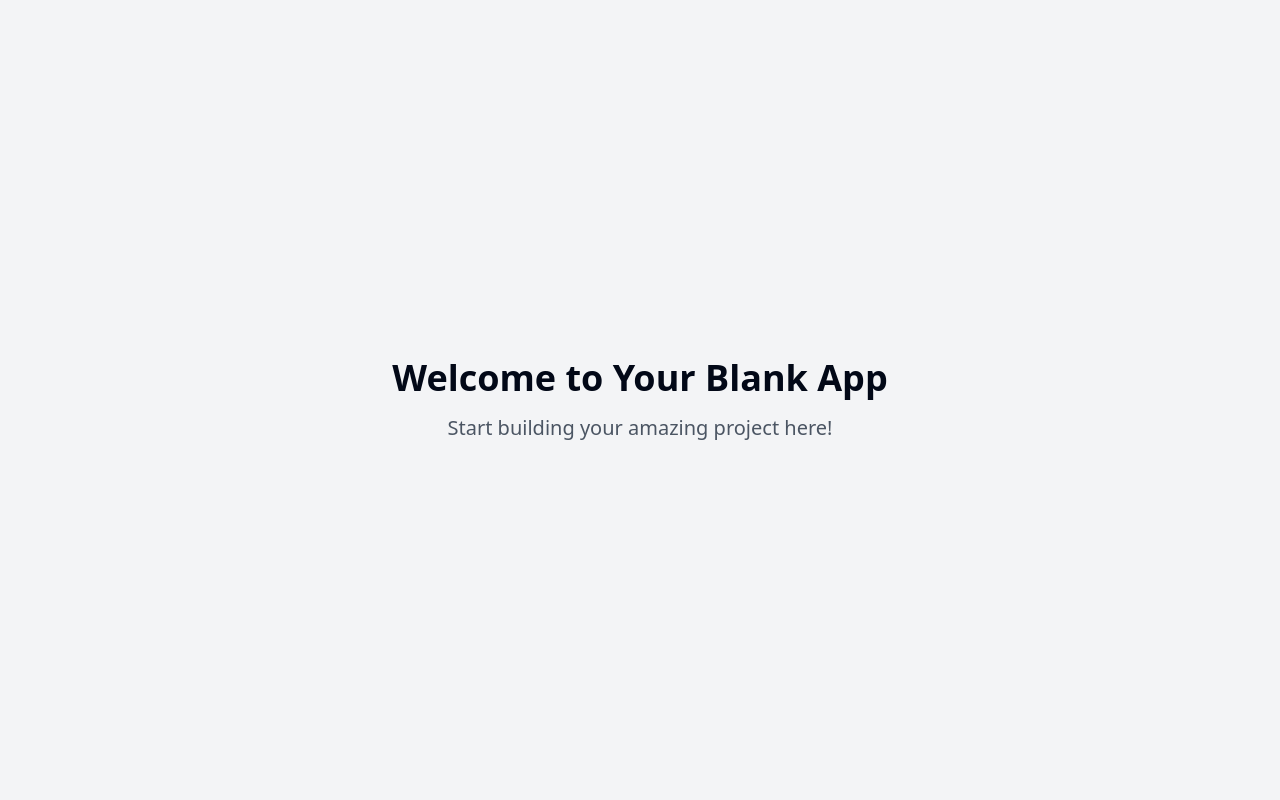
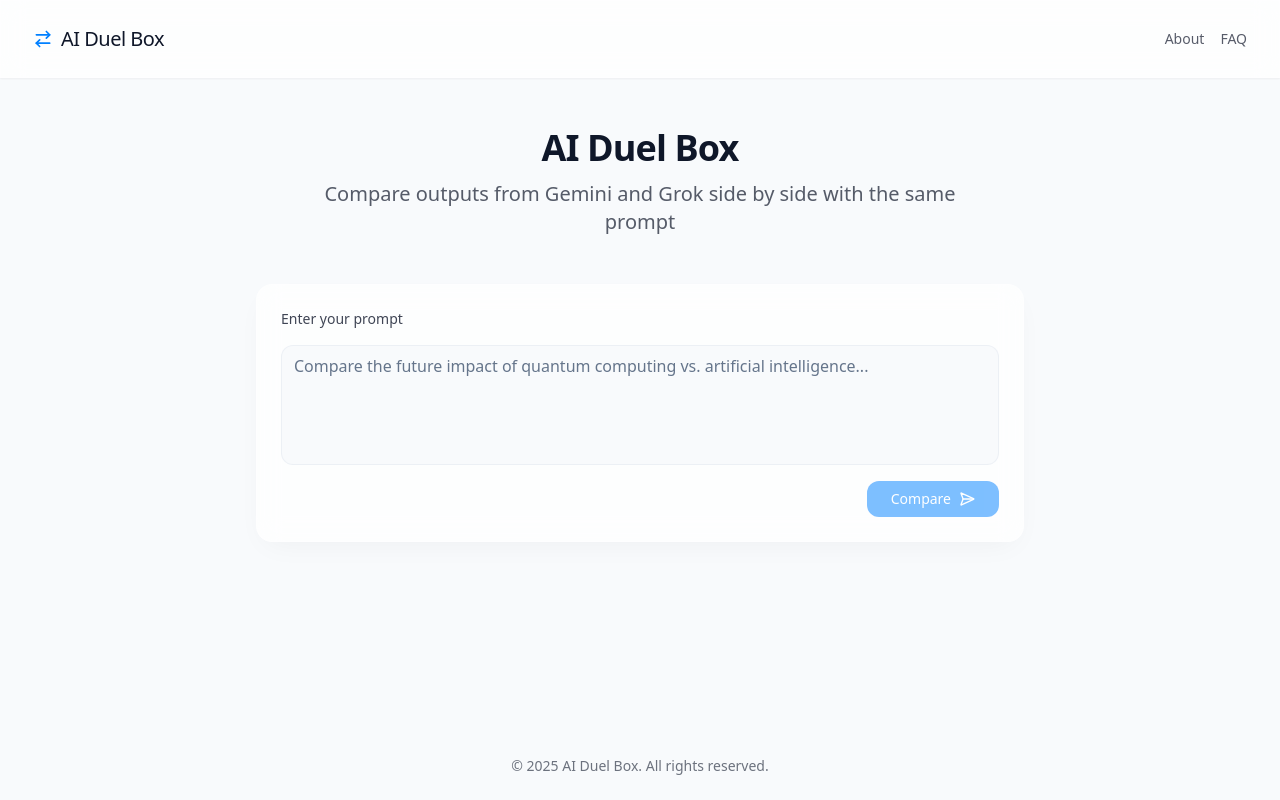
Before and after one commit to apy0108/ai-duel-box, a React (Vite) app: page / in a window 1280 px wide. Built offline with nearby package versions, Linux system fonts and the light colour scheme.

Commit message:
feat: Implement AI comparison feature
Adds functionality to compare outputs from two AI models (Gemini and Grok) by providing a shared prompt input and displaying the results side-by-side.

```diff
--- /dev/null
+++ b/src/components/ComparisonInterface.tsx
@@ -0,0 +1,62 @@
+
+import React, { useState } from 'react';
+import PromptInput from './PromptInput';
+import OutputBox from './OutputBox';
+import { toast } from 'sonner';
+
+const ComparisonInterface: React.FC = () => {
+  const [prompt, setPrompt] = useState('');
+  const [isLoading, setIsLoading] = useState(false);
+  const [geminiOutput, setGeminiOutput] = useState('');
+  const [grokOutput, setGrokOutput] = useState('');
+
+  const handleSubmitPrompt = async (inputPrompt: string) => {
+    setPrompt(inputPrompt);
+    setIsLoading(true);
+    setGeminiOutput('');
+    setGrokOutput('');
+
+    try {
+      // Simulate API calls to Gemini and Grok
+      // In a real implementation, these would be actual API calls
+      setTimeout(() => {
+        setGeminiOutput(`Gemini's response to: "${inputPrompt}"\n\nThis is a simulated response. In a real implementation, this would be the actual response from Gemini API.`);
+      }, 2000);
+
+      setTimeout(() => {
+        setGrokOutput(`Grok's response to: "${inputPrompt}"\n\nThis is a simulated response. In a real implementation, this would be the actual response from Grok API.`);
+        setIsLoading(false);
+      }, 3000);
+
+    } catch (error) {
+      console.error('Error fetching AI responses:', error);
+      toast.error('Failed to get responses. Please try again.');
+      setIsLoading(false);
+    }
+  };
+
+  return (
+    <div className="w-full flex flex-col items-center gap-10 pb-10">
+      <div className="w-full max-w-4xl">
+        <PromptInput onSubmit={handleSubmitPrompt} isLoading={isLoading} />
+      </div>
+
+      {(prompt || isLoading) && (
+        <div className="w-full max-w-6xl grid grid-cols-1 md:grid-cols-2 gap-6 px-4">
+          <OutputBox
+            title="Gemini"
+            content={geminiOutput}
+            isLoading={isLoading}
+          />
+          <OutputBox
+            title="Grok"
+            content={grokOutput}
+            isLoading={isLoading}
+          />
+        </div>
+      )}
+    </div>
+  );
+};
+
+export default ComparisonInterface;
--- /dev/null
+++ b/src/components/Footer.tsx
@@ -0,0 +1,12 @@
+
+import React from 'react';
+
+const Footer: React.FC = () => {
+  return (
+    <footer className="w-full py-6 text-center text-sm text-foreground/60 animate-fade-in">
+      <p>© {new Date().getFullYear()} AI Duel Box. All rights reserved.</p>
+    </footer>
+  );
+};
+
+export default Footer;
--- /dev/null
+++ b/src/components/NavBar.tsx
@@ -0,0 +1,30 @@
+
+import React from 'react';
+import { ArrowRightLeft } from 'lucide-react';
+
+const NavBar: React.FC = () => {
+  return (
+    <nav className="w-full py-6 px-8 flex justify-between items-center glass-morphism fixed top-0 left-0 right-0 z-50 animate-fade-in">
+      <div className="flex items-center gap-2">
+        <ArrowRightLeft className="w-5 h-5 text-primary" />
+        <h1 className="text-xl font-medium tracking-tight">AI Duel Box</h1>
+      </div>
+      <div className="flex items-center gap-4">
+        <a
+          href="#"
+          className="text-sm text-foreground/70 hover:text-foreground transition-colors duration-200"
+        >
+          About
+        </a>
+        <a
+          href="#"
+          className="text-sm text-foreground/70 hover:text-foreground transition-colors duration-200"
+        >
+          FAQ
+        </a>
+      </div>
+    </nav>
+  );
+};
+
+export default NavBar;
--- /dev/null
+++ b/src/components/OutputBox.tsx
@@ -0,0 +1,56 @@
+
+import React from 'react';
+import { Gem, Zap } from 'lucide-react';
+import { cn } from '@/lib/utils';
+
+interface OutputBoxProps {
+  title: 'Gemini' | 'Grok';
+  content: string;
+  isLoading: boolean;
+}
+
+const OutputBox: React.FC<OutputBoxProps> = ({ title, content, isLoading }) => {
+  return (
+    <div
+      className={cn(
+        "w-full h-full flex flex-col rounded-2xl glass-morphism premium-shadow p-6 animate-fade-in",
+        title === 'Gemini' ? "border-blue-100" : "border-purple-100"
+      )}
+    >
+      <div className="flex items-center gap-2 mb-4">
+        {title === 'Gemini' ? (
+          <Gem className="w-5 h-5 text-blue-500" />
+        ) : (
+          <Zap className="w-5 h-5 text-purple-500" />
+        )}
+        <h2 className={cn(
+          "text-lg font-medium",
+          title === 'Gemini' ? "text-blue-600" : "text-purple-600"
+        )}>
+          {title}
+        </h2>
+      </div>
+
+      <div className="flex-1 overflow-y-auto">
+        {isLoading ? (
+          <div className="flex flex-col gap-2 animate-pulse">
+            <div className="w-full h-4 bg-muted rounded"></div>
+            <div className="w-11/12 h-4 bg-muted rounded"></div>
+            <div className="w-10/12 h-4 bg-muted rounded"></div>
+            <div className="w-full h-4 bg-muted rounded mt-2"></div>
+            <div className="w-9/12 h-4 bg-muted rounded"></div>
+            <div className="w-full h-4 bg-muted rounded mt-2"></div>
+          </div>
+        ) : content ? (
+          <div className="whitespace-pre-wrap text-foreground/90 text-balance">{content}</div>
+        ) : (
+          <div className="text-muted-foreground flex items-center justify-center h-full text-center p-6">
+            Enter a prompt above to see {title}'s response
+          </div>
+        )}
+      </div>
+    </div>
+  );
+};
+
+export default OutputBox;
--- /dev/null
+++ b/src/components/PromptInput.tsx
@@ -0,0 +1,51 @@
+
+import React, { useState } from 'react';
+import { SendHorizontal } from 'lucide-react';
+import { Button } from '@/components/ui/button';
+import { Textarea } from '@/components/ui/textarea';
+
+interface PromptInputProps {
+  onSubmit: (prompt: string) => void;
+  isLoading: boolean;
+}
+
+const PromptInput: React.FC<PromptInputProps> = ({ onSubmit, isLoading }) => {
+  const [prompt, setPrompt] = useState('');
+
+  const handleSubmit = (e: React.FormEvent) => {
+    e.preventDefault();
+    if (prompt.trim() && !isLoading) {
+      onSubmit(prompt.trim());
+    }
+  };
+
+  return (
+    <div className="w-full max-w-3xl mx-auto p-6 glass-morphism rounded-2xl premium-shadow animate-slide-up">
+      <form onSubmit={handleSubmit} className="flex flex-col gap-4">
+        <label htmlFor="prompt" className="text-sm font-medium text-foreground/80">
+          Enter your prompt
+        </label>
+        <Textarea
+          id="prompt"
+          placeholder="Compare the future impact of quantum computing vs. artificial intelligence..."
+          value={prompt}
+          onChange={(e) => setPrompt(e.target.value)}
+          className="min-h-[120px] resize-none rounded-xl text-base border border-border/50 focus:border-primary focus:ring-primary fluid-animation"
+          disabled={isLoading}
+        />
+        <div className="flex justify-end">
+          <Button
+            type="submit"
+            disabled={!prompt.trim() || isLoading}
+            className="rounded-xl px-6 py-2 h-auto bg-primary hover:bg-primary/90 text-white flex items-center gap-2 interactive"
+          >
+            <span>Compare</span>
+            <SendHorizontal className="w-4 h-4" />
+          </Button>
+        </div>
+      </form>
+    </div>
+  );
+};
+
+export default PromptInput;
--- a/src/index.css
+++ b/src/index.css
@@ -1,101 +1,82 @@
+
 @tailwind base;
 @tailwind components;
 @tailwind utilities;
 
 @layer base {
   :root {
-    --background: 0 0% 100%;
-    --foreground: 222.2 84% 4.9%;
+    --background: 210 40% 98%;
+    --foreground: 222 47% 11%;
 
     --card: 0 0% 100%;
-    --card-foreground: 222.2 84% 4.9%;
+    --card-foreground: 222 47% 11%;
 
     --popover: 0 0% 100%;
-    --popover-foreground: 222.2 84% 4.9%;
+    --popover-foreground: 222 47% 11%;
 
-    --primary: 222.2 47.4% 11.2%;
+    --primary: 210 100% 50%;
     --primary-foreground: 210 40% 98%;
 
-    --secondary: 210 40% 96.1%;
-    --secondary-foreground: 222.2 47.4% 11.2%;
+    --secondary: 210 40% 96%;
+    --secondary-foreground: 222 47% 11%;
 
-    --muted: 210 40% 96.1%;
-    --muted-foreground: 215.4 16.3% 46.9%;
+    --muted: 210 40% 96%;
+    --muted-foreground: 215 16% 47%;
 
-    --accent: 210 40% 96.1%;
-    --accent-foreground: 222.2 47.4% 11.2%;
+    --accent: 210 40% 94%;
+    --accent-foreground: 222 47% 11%;
 
-    --destructive: 0 84.2% 60.2%;
+    --destructive: 0 84% 60%;
     --destructive-foreground: 210 40% 98%;
 
-    --border: 214.3 31.8% 91.4%;
-    --input: 214.3 31.8% 91.4%;
-    --ring: 222.2 84% 4.9%;
+    --border: 214 32% 91%;
+    --input: 214 32% 91%;
+    --ring: 222 47% 11%;
 
-    --radius: 0.5rem;
+    --radius: 1rem;
 
     --sidebar-background: 0 0% 98%;
-
-    --sidebar-foreground: 240 5.3% 26.1%;
-
-    --sidebar-primary: 240 5.9% 10%;
-
+    --sidebar-foreground: 240 5% 26%;
+    --sidebar-primary: 240 6% 10%;
     --sidebar-primary-foreground: 0 0% 98%;
-
-    --sidebar-accent: 240 4.8% 95.9%;
-
-    --sidebar-accent-foreground: 240 5.9% 10%;
-
+    --sidebar-accent: 240 5% 96%;
+    --sidebar-accent-foreground: 240 6% 10%;
     --sidebar-border: 220 13% 91%;
-
-    --sidebar-ring: 217.2 91.2% 59.8%;
+    --sidebar-ring: 217 91% 60%;
   }
 
-  .dark {
-    --background: 222.2 84% 4.9%;
-    --foreground: 210 40% 98%;
-
-    --card: 222.2 84% 4.9%;
-    --card-foreground: 210 40% 98%;
-
-    --popover: 222.2 84% 4.9%;
-    --popover-foreground: 210 40% 98%;
-
-    --primary: 210 40% 98%;
-    --primary-foreground: 222.2 47.4% 11.2%;
-
-    --secondary: 217.2 32.6% 17.5%;
-    --secondary-foreground: 210 40% 98%;
-
-    --muted: 217.2 32.6% 17.5%;
-    --muted-foreground: 215 20.2% 65.1%;
-
-    --accent: 217.2 32.6% 17.5%;
-    --accent-foreground: 210 40% 98%;
-
-    --destructive: 0 62.8% 30.6%;
-    --destructive-foreground: 210 40% 98%;
-
-    --border: 217.2 32.6% 17.5%;
-    --input: 217.2 32.6% 17.5%;
-    --ring: 212.7 26.8% 83.9%;
-    --sidebar-background: 240 5.9% 10%;
-    --sidebar-foreground: 240 4.8% 95.9%;
-    --sidebar-primary: 224.3 76.3% 48%;
-    --sidebar-primary-foreground: 0 0% 100%;
-    --sidebar-accent: 240 3.7% 15.9%;
-    --sidebar-accent-foreground: 240 4.8% 95.9%;
-    --sidebar-border: 240 3.7% 15.9%;
-    --sidebar-ring: 217.2 91.2% 59.8%;
-  }
-}
-
-@layer base {
   * {
     @apply border-border;
   }
 
   body {
-    @apply bg-background text-foreground;
+    @apply bg-background text-foreground antialiased;
+    font-feature-settings: "ss01", "ss02", "cv01", "cv02", "cv03";
+  }
+
+  html {
+    @apply scroll-smooth;
   }
 }
+
+@layer utilities {
+  .glass-morphism {
+    @apply backdrop-blur-md bg-white/75 border border-white/20 shadow-sm;
+  }
+
+  .premium-shadow {
+    box-shadow: 0 10px 30px -10px rgba(0, 0, 0, 0.05);
+  }
+
+  .text-balance {
+    text-wrap: balance;
+  }
+
+  .interactive {
+    @apply transition-all duration-300 hover:scale-[1.01] active:scale-[0.99];
+  }
+
+  .fluid-animation {
+    transition: all 0.6s cubic-bezier(0.16, 1, 0.3, 1);
+  }
+}
--- a/src/pages/Index.tsx
+++ b/src/pages/Index.tsx
@@ -1,12 +1,28 @@
-// Update this page (the content is just a fallback if you fail to update the page)
+
+import React from 'react';
+import NavBar from '@/components/NavBar';
+import ComparisonInterface from '@/components/ComparisonInterface';
+import Footer from '@/components/Footer';
 
 const Index = () => {
   return (
-    <div className="min-h-screen flex items-center justify-center bg-gray-100">
-      <div className="text-center">
-        <h1 className="text-4xl font-bold mb-4">Welcome to Your Blank App</h1>
-        <p className="text-xl text-gray-600">Start building your amazing project here!</p>
-      </div>
+    <div className="min-h-screen flex flex-col items-center">
+      <NavBar />
+
+      <main className="flex-1 w-full max-w-7xl mx-auto px-4 pt-32 pb-16 flex flex-col items-center">
+        <div className="text-center mb-12 animate-slide-down">
+          <h1 className="text-4xl font-bold tracking-tight mb-3">
+            AI Duel Box
+          </h1>
+          <p className="text-xl text-foreground/70 max-w-2xl mx-auto">
+            Compare outputs from Gemini and Grok side by side with the same prompt
+          </p>
+        </div>
+
+        <ComparisonInterface />
+      </main>
+
+      <Footer />
     </div>
   );
 };
```
Also changed, not shown: tailwind.config.ts (+31 -13 lines).
